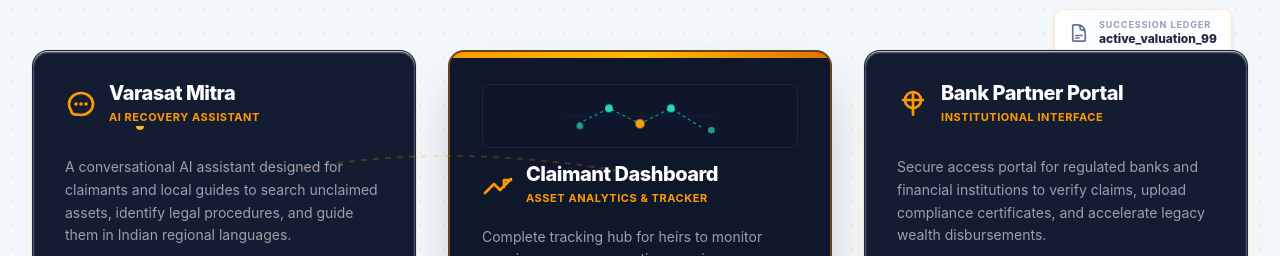
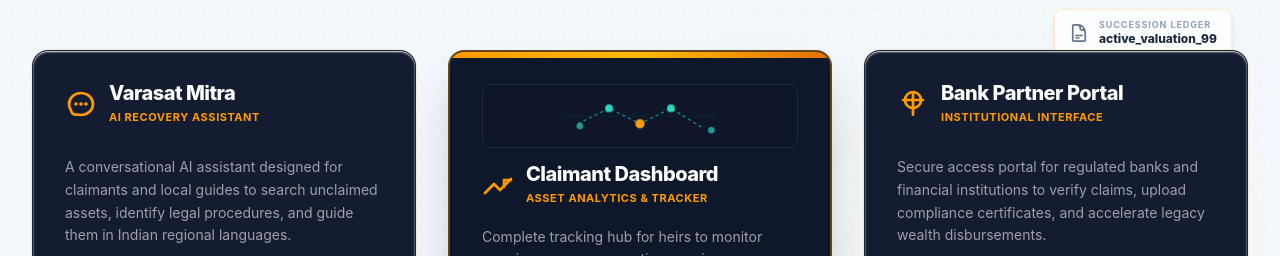
Before and after one commit to M-zz-k/Varasat_Ai, a React (Vite) app in the folder frontend/: page / in a window 1280 px wide. Shown: the part 1683-1939 px from the top of the page. Built offline with nearby package versions, Linux system fonts and the light colour scheme.

Commit message:
style: remove unwanted curved background line behind content cards

```diff
--- a/frontend/src/pages/Home.jsx
+++ b/frontend/src/pages/Home.jsx
@@ -337,18 +337,7 @@ export default function Home() {
         {/* ── Central Component Grid: Deep Slate-Navy hardware vaults ─────── */}
         <section className="py-16 border-t border-slate-200/40 relative">
 
-          {/* Interactive Gold Data Flow Trail */}
-          <div className="absolute inset-x-0 top-1/2 -translate-y-1/2 h-1 pointer-events-none hidden md:block overflow-visible z-20">
-            <svg className="w-full h-20 absolute -top-10 left-0 text-amber-500" viewBox="0 0 1000 80" fill="none">
-              <path id="data-trail" d="M150,45 Q300,15 480,45" stroke="rgba(245,158,11,0.22)" strokeWidth="2" strokeDasharray="6 6" />
-              <circle r="4" fill="#f59e0b">
-                <animateMotion dur="3s" repeatCount="indefinite" path="M150,45 Q300,15 480,45" />
-              </circle>
-              <circle r="3.5" fill="#fbbf24">
-                <animateMotion dur="3s" begin="1.5s" repeatCount="indefinite" path="M150,45 Q300,15 480,45" />
-              </circle>
-            </svg>
-          </div>
+          {/* Background data flow trail removed as per user request */}
 
           <div className="mx-auto max-w-7xl px-4 sm:px-6 lg:px-8">
             <div className="text-center max-w-3xl mx-auto mb-12">
```
